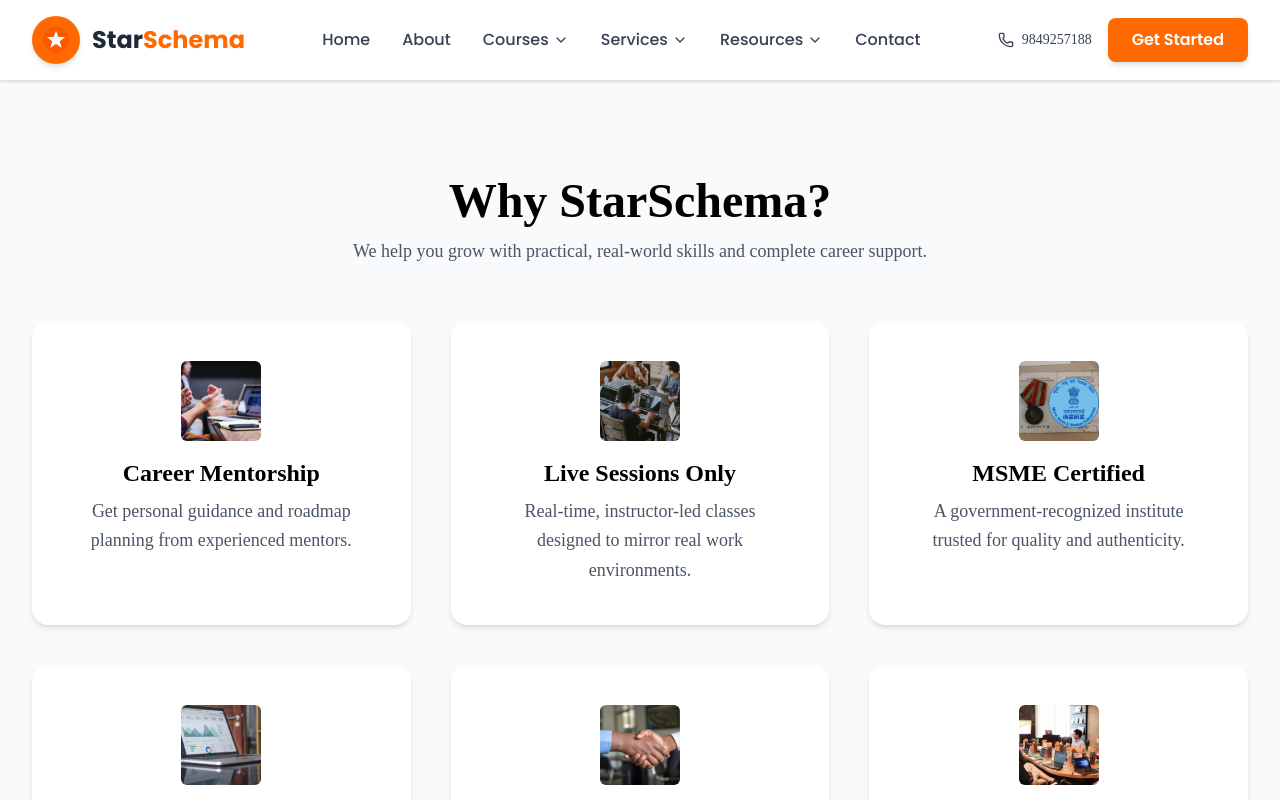
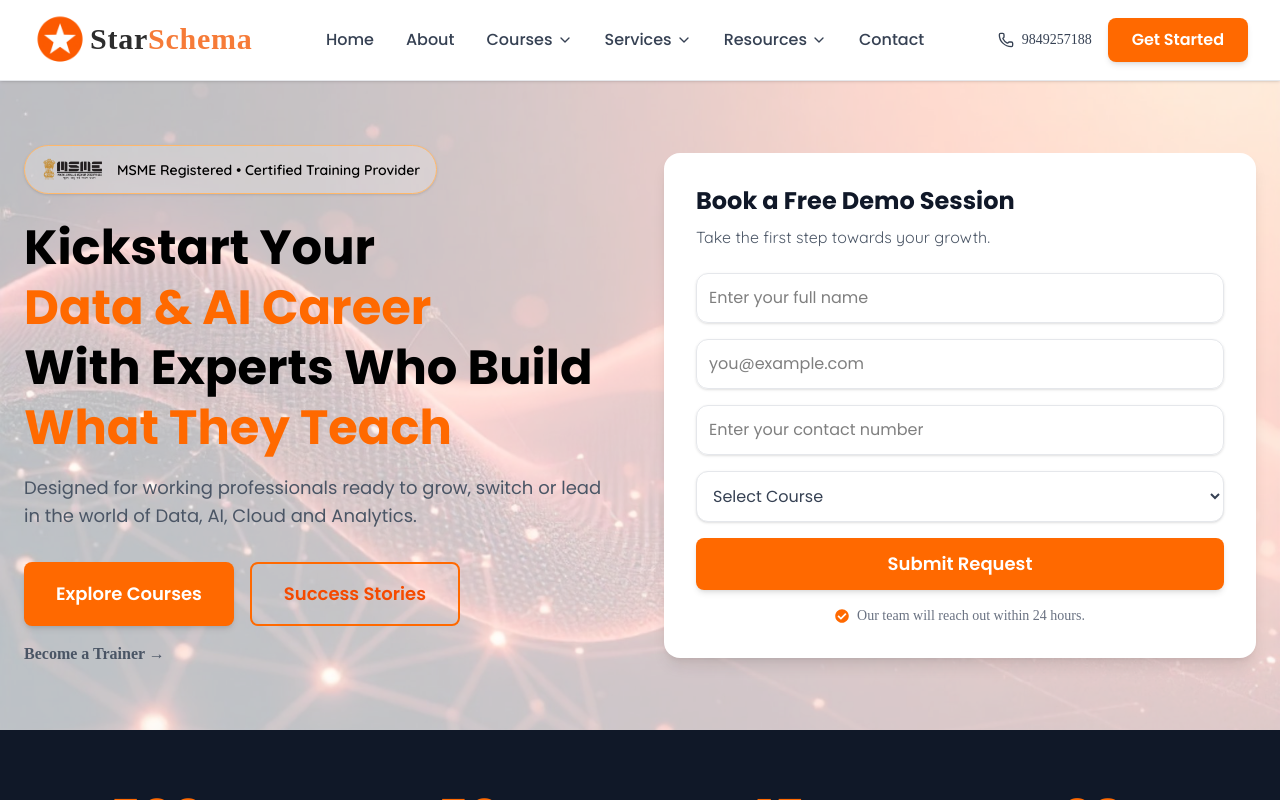
Before and after one commit to stalinpatel/STARSCHEMA-WEBSITE, a React (Vite) app in the folder client/: page / in a window 1280 px wide. Shown: the top 800 px of the page. Built offline with nearby package versions, Linux system fonts and the light colour scheme.

Commit message:
refactor: restructure user layout components and update navbar/footer paths
- Added new HeroSection, StatsSection, and WhyStarSchema components in the user home directory.

```diff
--- a/client/src/components/layout/user/Home/HeroSection.jsx
+++ b/client/src/components/user/Home/HeroSection.jsx
@@ -1,21 +1,20 @@
 import React from "react";
 import { FaCheckCircle } from "react-icons/fa";
-import msmeLogo from "../../../../assets/logo/msme_logo.png";
-import heroBg from "../../../../assets/images/hero_background.jpg";
+import msmeLogo from "../../../assets/logo/msme_logo.png";
+import heroBg from "../../../assets/images/hero_background.jpg";
 
 const HeroSection = () => {
   return (
     <section className="relative w-full py-16">
-
-  {/* Background Image */}
       <div
         className="absolute inset-0 bg-cover bg-center opacity-35 -scale-x-100"
         style={{
           backgroundImage: `url(${heroBg})`,
-      opacity: 0.35    // adjust this to match your screenshot
+          opacity: 0.35,
+        }}
+      >
 
-    }}
-  ></div>
+      </div>
 
       {/* Soft White Overlay */}
       <div className="absolute inset-0 bg-white/20"></div>
@@ -25,9 +24,19 @@ const HeroSection = () => {
         {/* LEFT SIDE */}
         <div>
           {/* MSME Badge */}
-          <div className="inline-flex items-center gap-3 bg-orange-100 px-4 py-3 rounded-full shadow-sm mb-6 border border-orange-300" style={{ backgroundColor: 'rgba(255, 255, 255, 0.2)' }}>
-            <img src={msmeLogo} alt="MSME Registered" className="w-16 h-auto object-contain" />
-            <p className="text-black-700 font-semibold text-sm" style={{ fontFamily: "Quicksand, sans-serif" }}>
+          <div
+            className="inline-flex items-center gap-3 bg-orange-100 px-4 py-3 rounded-full shadow-sm mb-6 border border-orange-300"
+            style={{ backgroundColor: "rgba(255, 255, 255, 0.2)" }}
+          >
+            <img
+              src={msmeLogo}
+              alt="MSME Registered"
+              className="w-16 h-auto object-contain"
+            />
+            <p
+              className="text-black-700 font-semibold text-sm"
+              style={{ fontFamily: "Quicksand, sans-serif" }}
+            >
               MSME Registered • Certified Training Provider
             </p>
           </div>
@@ -67,15 +76,13 @@ const HeroSection = () => {
             >
               Success Stories
             </button>
-
           </div>
 
           {/* Become a Trainer */}
           <button className="text-gray-600 font-semibold relative group">
             Become a Trainer →
-  <span className="absolute left-0 -bottom-1 w-0 h-[2px] bg-orange-600 transition-all duration-300 group-hover:w-full"></span>
+            <span className="absolute left-0 -bottom-1 w-0 h-0.5 bg-orange-600 transition-all duration-300 group-hover:w-full"></span>
           </button>
-
         </div>
 
         {/* RIGHT — FORM CARD */}
@@ -95,26 +102,26 @@ const HeroSection = () => {
               Take the first step towards your growth.
             </p>
 
-            <form className="space-y-4" style={{ fontFamily: "Poppins, sans-serif" }}>
+            <form
+              className="space-y-4"
+              style={{ fontFamily: "Poppins, sans-serif" }}
+            >
               <input
                 type="text"
                 placeholder="Enter your full name"
                 className="w-full p-3 rounded-xl border border-gray-200 shadow-sm focus:border-orange-500 focus:ring-2 focus:ring-orange-300 outline-none transition"
-
               />
 
               <input
                 type="email"
                 placeholder="you@example.com"
                 className="w-full p-3 rounded-xl border border-gray-200 shadow-sm focus:border-orange-500 focus:ring-2 focus:ring-orange-300 outline-none transition"
-
               />
 
               <input
                 type="text"
                 placeholder="Enter your contact number"
                 className="w-full p-3 rounded-xl border border-gray-200 shadow-sm focus:border-orange-500 focus:ring-2 focus:ring-orange-300 outline-none transition"
-
               />
 
               <select
@@ -130,7 +137,6 @@ const HeroSection = () => {
                 <option>Analytics</option>
               </select>
 
-
               <button
                 type="submit"
                 className="w-full bg-orange-500 hover:bg-orange-600 text-white py-3 rounded-lg font-semibold text-lg shadow-md transition"
@@ -145,7 +151,6 @@ const HeroSection = () => {
             </p>
           </div>
         </div>
-
       </div>
     </section>
   );
--- a/client/src/components/layout/user/UserNavbar.jsx
+++ b/client/src/components/user/common/UserNavbar.jsx
@@ -1,6 +1,6 @@
 import React, { useState } from "react";
 import { Menu, X, ChevronDown, Phone } from "lucide-react";
-
+import { Link } from "react-router-dom";
 const UserNavbar = () => {
   const [isOpen, setIsOpen] = useState(false);
   const [activeDropdown, setActiveDropdown] = useState(null);
@@ -46,28 +46,17 @@ const UserNavbar = () => {
     <nav className="sticky top-0 z-50 bg-white/95 backdrop-blur-sm border-b border-gray-200 shadow-sm">
       <div className="max-w-7xl mx-auto px-4 sm:px-6 lg:px-8">
         <div className="flex justify-between items-center h-20">
-
           {/* Logo Section */}
-          <div className="flex items-center gap-3 shrink-0">
-            <a href="#" className="flex items-center gap-3">
-              {/* Circular Logo */}
-              <div className="w-12 h-12 rounded-full bg-orange-500 flex items-center justify-center overflow-hidden shadow-md">
-                <img
-                  src="/logo.png"
-                  alt="logo"
-                  className="w-8 h-8 object-contain"
-                />
-              </div>
-
-              {/* Brand Name */}
-              <span
-                className="text-2xl font-bold text-gray-800"
-                style={{ fontFamily: "Poppins, sans-serif" }}
-              >
-                Star<span className="text-orange-500">Schema</span>
-              </span>
-            </a>
-          </div>
+          <Link to="/" className="flex gap-0.5 items-center ">
+            <img
+              src="/logo.png"
+              alt="StarSchema Logo"
+              className="w-10 h-10 sm:w-14 sm:h-14 transition-all duration-300"
+            />
+            <span className="text-xl pb-0.5 sm:text-3xl font-extrabold tracking-wide text-text-primary accent">
+              Star<span className="text-primary">Schema</span>
+            </span>
+          </Link>
 
           {/* Desktop Navigation */}
           <div className="hidden lg:flex items-center gap-8">
@@ -75,7 +64,9 @@ const UserNavbar = () => {
               <div
                 key={item.name}
                 className="relative"
-                onMouseEnter={() => item.dropdown && setActiveDropdown(item.name)}
+                onMouseEnter={() =>
+                  item.dropdown && setActiveDropdown(item.name)
+                }
                 onMouseLeave={() => setActiveDropdown(null)}
               >
                 <a
--- a/client/src/layouts/UserLayout.jsx
+++ b/client/src/layouts/UserLayout.jsx
@@ -1,6 +1,6 @@
-import { Outlet } from "react-router-dom"; // ← Import Outlet
-import UserNavbar from "../components/layout/user/UserNavbar";
-import UserFooter from "./UserFooter";
+import { Outlet } from "react-router-dom";
+import UserNavbar from "../components/user/common/UserNavbar";
+import UserFooter from "../components/user/common/UserFooter";
 
 const UserLayout = () => {
   return (
--- a/client/src/pages/user/Home.jsx
+++ b/client/src/pages/user/Home.jsx
@@ -1,9 +1,13 @@
-import WhyStarschema from "./WhyStarschema";
+import HeroSection from "../../components/user/Home/HeroSection";
+import StatsSection from "../../components/user/Home/StatsSection";
+import WhyStarSchema from "../../components/user/Home/WhyStarschema";
 
 function Home() {
   return (
     <>
-      <WhyStarschema />
+      <HeroSection />
+      <StatsSection />
+      <WhyStarSchema />
     </>
   );
 }
```
Also changed, not shown: client/src/components/user/Home/WhyStarschema.jsx (renamed from client/src/pages/user/WhyStarschema.jsx, +6 -6 lines), client/src/components/user/Home/StatsSection.jsx (renamed from client/src/components/layout/user/Home/StatsSection.jsx), client/src/components/user/common/UserFooter.jsx (renamed from client/src/layouts/UserFooter.jsx). Lines whose indentation alone changed are shown as unchanged.
